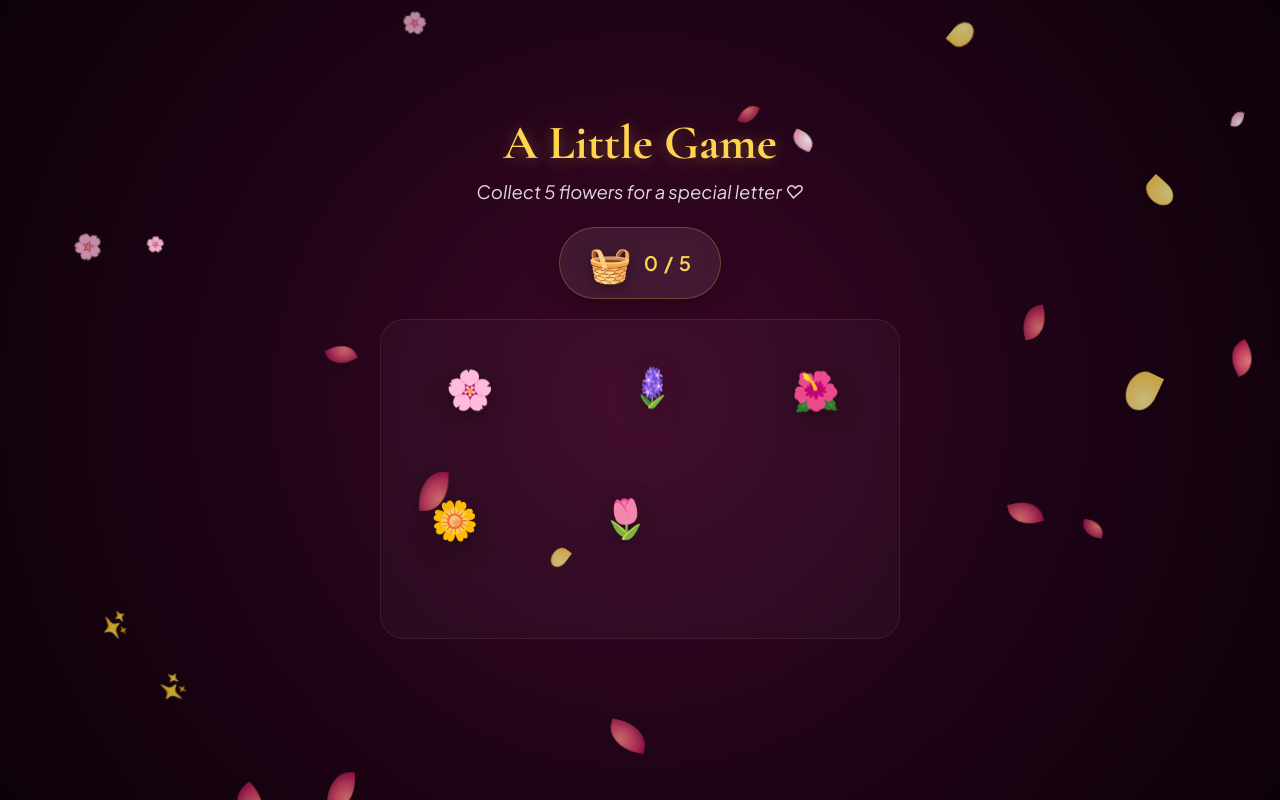
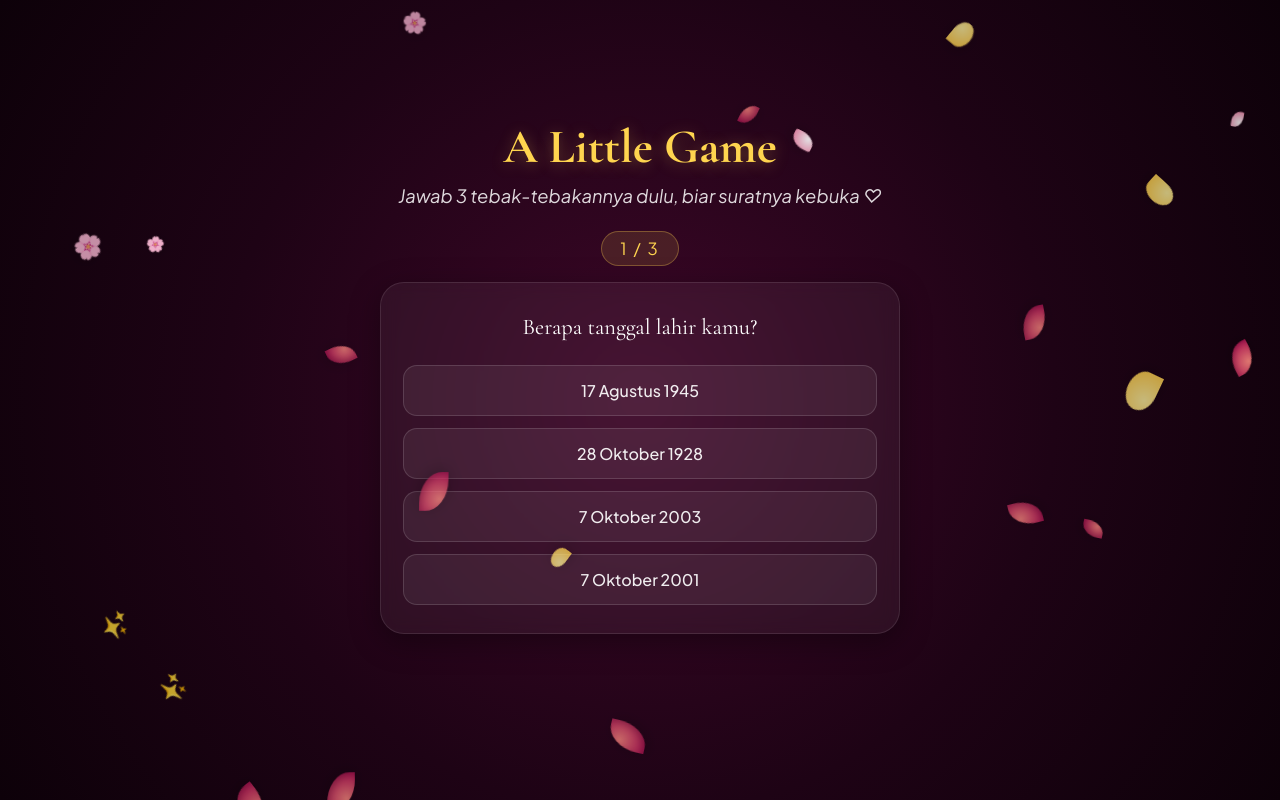
Before and after one commit to gibranW04/BirthdayGIft, a website built with Vite: page index.html in a window 1280 px wide. Built offline with nearby package versions, Linux system fonts and the light colour scheme.

Commit message:
Replace flower collection game with 3-question quiz

```diff
--- a/src/content.js
+++ b/src/content.js
@@ -6,9 +6,25 @@ export const birthdayData = {
     senderName,
     game: {
         title: "A Little Game",
-        subtitle: "Collect 5 flowers for a special letter ♡",
-        almostThere: "Almost there... ♡",
-        targetCount: 5,
+        subtitle: "Jawab 3 tebak-tebakannya dulu, biar suratnya kebuka ♡",
+        completeMsg: "Semua benar! Suratnya kebuka... ♡",
+        questions: [
+            {
+                question: "Berapa tanggal lahir kamu?",
+                options: ["17 Agustus 1945", "28 Oktober 1928", "7 Oktober 2003", "7 Oktober 2001"],
+                answer: 2,
+            },
+            {
+                question: "Dimana sekolah terakhir kamu?",
+                options: ["Tadika Mesra", "SMKN 60 Jakarta", "SMPN 215", "Tidak sekolah"],
+                answer: 1,
+            },
+            {
+                question: "Siapa TEMAN sekolah terbaik kamu?",
+                options: ["Gibran Wicaksono", "Cacing", "Iban", "Semua benar"],
+                answer: 3,
+            },
+        ],
     },
     envelope: {
         title: "A Letter For You",
--- a/src/main.js
+++ b/src/main.js
@@ -16,12 +16,12 @@ app.innerHTML = `
             <h1 class="game-title">${birthdayData.game.title}</h1>
             <p class="game-subtitle">${birthdayData.game.subtitle}</p>
 
-            <div class="basket-wrapper" id="basketWrapper">
-                <div class="basket-icon" id="basketIcon">🧺</div>
-                <div class="basket-badge" id="flowerCounter">0 / ${birthdayData.game.targetCount}</div>
+            <div class="quiz-progress" id="quizProgress">1 / ${birthdayData.game.questions.length}</div>
+
+            <div class="quiz-card" id="quizCard">
+                <p class="quiz-question" id="quizQuestion"></p>
+                <div class="quiz-options" id="quizOptions"></div>
             </div>
-
-            <div class="game-arena" id="gameArena"></div>
 
             <p class="game-toast" id="gameToast"></p>
         </div>
@@ -235,7 +235,7 @@ document.querySelector("#app").appendChild(confettiLayer);
 /* ── Global State ── */
 const state = {
     currentScene: "game",
-    collectedFlowers: 0,
+    quizIndex: 0,
     isPlayingMusic: false,
     envelopeOpened: false,
     surpriseOpened: false,
@@ -343,113 +343,110 @@ function createAmbientPetals() {
     }
 }
 
-/* ── PHASE 1: MINI GAME (COLLECT FLOWERS) ── */
+/* ── PHASE 1: MINI GAME (QUIZ) ── */
 function initGame() {
-    state.collectedFlowers = 0;
-    const arena = document.querySelector("#gameArena");
-    const counter = document.querySelector("#flowerCounter");
+    state.quizIndex = 0;
+    const progress = document.querySelector("#quizProgress");
+    const card = document.querySelector("#quizCard");
+    const questionEl = document.querySelector("#quizQuestion");
+    const optionsEl = document.querySelector("#quizOptions");
     const toast = document.querySelector("#gameToast");
-    const basketIcon = document.querySelector("#basketIcon");
+    const questions = birthdayData.game.questions;
 
-    arena.innerHTML = "";
     toast.textContent = "";
     toast.classList.remove("visible");
-    counter.textContent = `0 / ${birthdayData.game.targetCount}`;
 
-    const flowerEmojis = ["🌸", "🪻", "🌺", "🌼", "🌷"];
+    function renderQuestion(index) {
+        const q = questions[index];
+        progress.textContent = `${index + 1} / ${questions.length}`;
+        questionEl.textContent = q.question;
+        optionsEl.innerHTML = "";
 
-    // Spawn 5 interactive flowers
-    for (let i = 0; i < birthdayData.game.targetCount; i++) {
-        const flower = document.createElement("div");
-        flower.className = "flower-item";
-        flower.textContent = flowerEmojis[i % flowerEmojis.length];
+        q.options.forEach((opt, i) => {
+            const btn = document.createElement("button");
+            btn.className = "quiz-option";
+            btn.textContent = opt;
+            btn.setAttribute("type", "button");
+            btn.addEventListener("click", () => handleAnswer(btn, i));
+            optionsEl.appendChild(btn);
+        });
 
-        // Safe relative placement
-        const leftPercent = 12 + (i % 3) * 32 + (Math.random() * 8 - 4);
-        const topPercent = 15 + Math.floor(i / 3) * 40 + (Math.random() * 8 - 4);
-
-        flower.style.left = `${Math.min(80, Math.max(8, leftPercent))}%`;
-        flower.style.top = `${Math.min(75, Math.max(10, topPercent))}%`;
-
-        arena.appendChild(flower);
-
-        // Subtle float animation
-        if (!prefersReducedMotion.matches) {
-            gsap.to(flower, {
-                y: -10,
-                duration: 1.4 + Math.random() * 0.8,
-                repeat: -1,
-                yoyo: true,
-                ease: "sine.inOut",
-                delay: Math.random() * 0.5,
-            });
+        gsap.fromTo(
+            card,
+            { opacity: 0, y: 18 },
+            { opacity: 1, y: 0, duration: prefersReducedMotion.matches ? 0.01 : 0.5, ease: "power2.out" }
+        );
     }
 
-        // Touch / Click handler
-        flower.addEventListener("click", () => handleFlowerClick(flower));
-    }
+    function handleAnswer(btn, chosenIndex) {
+        if (btn.dataset.locked === "true") return;
+        const q = questions[state.quizIndex];
 
-    function handleFlowerClick(flower) {
-        if (flower.dataset.collected === "true") return;
-        flower.dataset.collected = "true";
+        if (chosenIndex === q.answer) {
+            btn.dataset.locked = "true";
+            btn.classList.add("correct");
+            toast.textContent = "Benar! ♡";
+            toast.classList.add("visible");
 
-        // Kill float animation
-        gsap.killTweensOf(flower);
+            const rect = btn.getBoundingClientRect();
+            spawnPetalBurst(rect.left + rect.width / 2, rect.top + rect.height / 2);
 
-        // Play collection animation towards basket
-        const basketRect = basketIcon.getBoundingClientRect();
-        const flowerRect = flower.getBoundingClientRect();
-
-        const deltaX = basketRect.left - flowerRect.left;
-        const deltaY = basketRect.top - flowerRect.top;
-
-        gsap.to(flower, {
-            x: deltaX,
-            y: deltaY,
-            scale: 0.3,
-            opacity: 0,
-            duration: 0.6,
-            ease: "power2.in",
-            onComplete: () => {
-                flower.remove();
-            },
+            optionsEl.querySelectorAll(".quiz-option").forEach((b) => {
+                b.disabled = true;
             });
 
-        // Spawn light petal burst
-        spawnPetalBurst(flowerRect.left + 25, flowerRect.top + 25);
-
-        // Update count
-        state.collectedFlowers += 1;
-        counter.textContent = `${state.collectedFlowers} / ${birthdayData.game.targetCount}`;
-
-        // Basket wobble animation
+            if (state.quizIndex < questions.length - 1) {
+                setTimeout(() => {
+                    state.quizIndex += 1;
+                    renderQuestion(state.quizIndex);
+                }, 900);
+            } else {
+                toast.textContent = birthdayData.game.completeMsg;
                 gsap.fromTo(
-            basketIcon,
-            { scale: 1.3, rotation: -12 },
-            { scale: 1, rotation: 0, duration: 0.4, ease: "back.out(1.8)" }
+                    optionsEl,
+                    { scale: 1 },
+                    { scale: 1.06, duration: 0.3, yoyo: true, repeat: 3, ease: "sine.inOut" }
                 );
 
-        // Check completion
-        if (state.collectedFlowers >= birthdayData.game.targetCount) {
-            toast.textContent = birthdayData.game.almostThere;
-            toast.classList.add("visible");
-
-            // Basket celebration pulse
-            gsap.to(basketIcon, {
-                scale: 1.4,
-                duration: 0.3,
-                yoyo: true,
-                repeat: 3,
-                ease: "sine.inOut",
-            });
-
-            // Delay before entering Phase 2
                 setTimeout(() => {
                     showScene("envelope");
                     initEnvelope();
                 }, 1600);
             }
+        } else {
+            if (btn.dataset.locked === "true") return;
+            btn.dataset.locked = "true";
+            btn.classList.add("wrong");
+            toast.textContent = "Coba lagi yaa..";
+            toast.classList.add("visible");
+
+            if (prefersReducedMotion.matches) {
+                setTimeout(() => {
+                    btn.classList.remove("wrong");
+                    delete btn.dataset.locked;
+                }, 300);
+                return;
             }
+
+            gsap.fromTo(
+                btn,
+                { x: 0 },
+                {
+                    x: 10,
+                    duration: 0.06,
+                    repeat: 4,
+                    yoyo: true,
+                    ease: "sine.inOut",
+                    onComplete: () => {
+                        btn.classList.remove("wrong");
+                        delete btn.dataset.locked;
+                    },
+                }
+            );
+        }
+    }
+
+    renderQuestion(0);
 }
 
 function spawnPetalBurst(x, y) {
--- a/src/style.css
+++ b/src/style.css
@@ -104,7 +104,7 @@ html, body {
     line-height: 1;
 }
 
-/* ── PHASE 1: MINI GAME (COLLECT FLOWERS) ── */
+/* ── PHASE 1: MINI GAME (QUIZ) ── */
 .game-container {
     display: flex;
     flex-direction: column;
@@ -130,69 +130,88 @@ html, body {
     font-style: italic;
 }
 
-.basket-wrapper {
-    position: relative;
-    display: flex;
-    align-items: center;
-    justify-content: center;
-    gap: 12px;
-    background: rgba(255, 255, 255, 0.08);
-    border: 1px solid rgba(255, 213, 79, 0.25);
-    padding: 12px 28px;
+.quiz-progress {
+    font-size: 1.05rem;
+    letter-spacing: 2px;
+    color: var(--gold);
+    background: rgba(255, 213, 79, 0.12);
+    border: 1px solid rgba(255, 213, 79, 0.3);
     border-radius: 50px;
-    backdrop-filter: blur(8px);
-    box-shadow: 0 8px 25px rgba(0, 0, 0, 0.3);
-    margin-bottom: 20px;
-    transition: transform 0.3s ease, border-color 0.3s ease;
+    padding: 6px 18px;
+    margin-bottom: 16px;
 }
 
-.basket-icon {
-    font-size: 2.2rem;
-    filter: drop-shadow(0 4px 8px rgba(0, 0, 0, 0.4));
-    transition: transform 0.3s cubic-bezier(0.34, 1.56, 0.64, 1);
-}
-
-.basket-badge {
-    font-size: 1.25rem;
-    font-weight: 600;
-    color: var(--gold);
-    letter-spacing: 1px;
-}
-
-.game-arena {
-    position: relative;
+.quiz-card {
     width: 100%;
-    height: 320px;
-    background: rgba(255, 255, 255, 0.03);
-    border: 1px solid rgba(255, 255, 255, 0.08);
+    background: rgba(255, 255, 255, 0.05);
+    border: 1px solid rgba(255, 255, 255, 0.1);
     border-radius: 24px;
-    backdrop-filter: blur(4px);
-    overflow: hidden;
+    backdrop-filter: blur(8px);
+    box-shadow: 0 8px 30px rgba(0, 0, 0, 0.35);
+    padding: 28px 22px;
     margin-bottom: 20px;
 }
 
-.flower-item {
-    position: absolute;
-    width: 64px;
-    height: 64px;
-    display: flex;
-    align-items: center;
-    justify-content: center;
-    font-size: 2.4rem;
-    cursor: pointer;
-    user-select: none;
-    touch-action: manipulation;
-    filter: drop-shadow(0 6px 12px rgba(0, 0, 0, 0.4));
-    transition: transform 0.2s ease;
-    z-index: 5;
+.quiz-question {
+    font-family: var(--font-serif);
+    font-size: clamp(1.15rem, 3vw, 1.4rem);
+    color: #fff;
+    margin-bottom: 22px;
+    line-height: 1.45;
 }
 
-.flower-item:hover {
-    transform: scale(1.18) rotate(8deg);
+.quiz-options {
+    display: flex;
+    flex-direction: column;
+    gap: 12px;
 }
 
-.flower-item:active {
-    transform: scale(0.9);
+.quiz-option {
+    width: 100%;
+    text-align: center;
+    padding: 14px 18px;
+    font-size: 1rem;
+    font-weight: 500;
+    color: rgba(255, 255, 255, 0.92);
+    background: rgba(255, 255, 255, 0.06);
+    border: 1px solid rgba(255, 255, 255, 0.14);
+    border-radius: 14px;
+    cursor: pointer;
+    touch-action: manipulation;
+    font-family: inherit;
+    transition: transform 0.15s ease, border-color 0.2s ease, background 0.2s ease;
+}
+
+.quiz-option:hover {
+    transform: translateY(-2px);
+    border-color: var(--gold);
+    background: rgba(255, 213, 79, 0.08);
+}
+
+.quiz-option:active {
+    transform: scale(0.97);
+}
+
+.quiz-option:focus-visible {
+    outline: 2px solid var(--gold);
+    outline-offset: 2px;
+}
+
+.quiz-option:disabled {
+    cursor: default;
+    opacity: 0.85;
+}
+
+.quiz-option.correct {
+    border-color: #7bd88f;
+    background: rgba(123, 216, 143, 0.18);
+    color: #d7ffe0;
+}
+
+.quiz-option.wrong {
+    border-color: #ff8a80;
+    background: rgba(255, 138, 128, 0.15);
+    color: #ffd3cf;
 }
 
 .game-toast {
@@ -1113,14 +1132,13 @@ html, body {
         height: 180px;
     }
 
-    .game-arena {
-        height: 280px;
+    .quiz-card {
+        padding: 24px 16px;
     }
 
-    .flower-item {
-        width: 56px;
-        height: 56px;
-        font-size: 2rem;
+    .quiz-option {
+        padding: 12px 14px;
+        font-size: 0.95rem;
     }
 
     .polaroid-card {
```
Also changed, not shown: CHANGELOG.md. Lines whose indentation alone changed are shown as unchanged.
